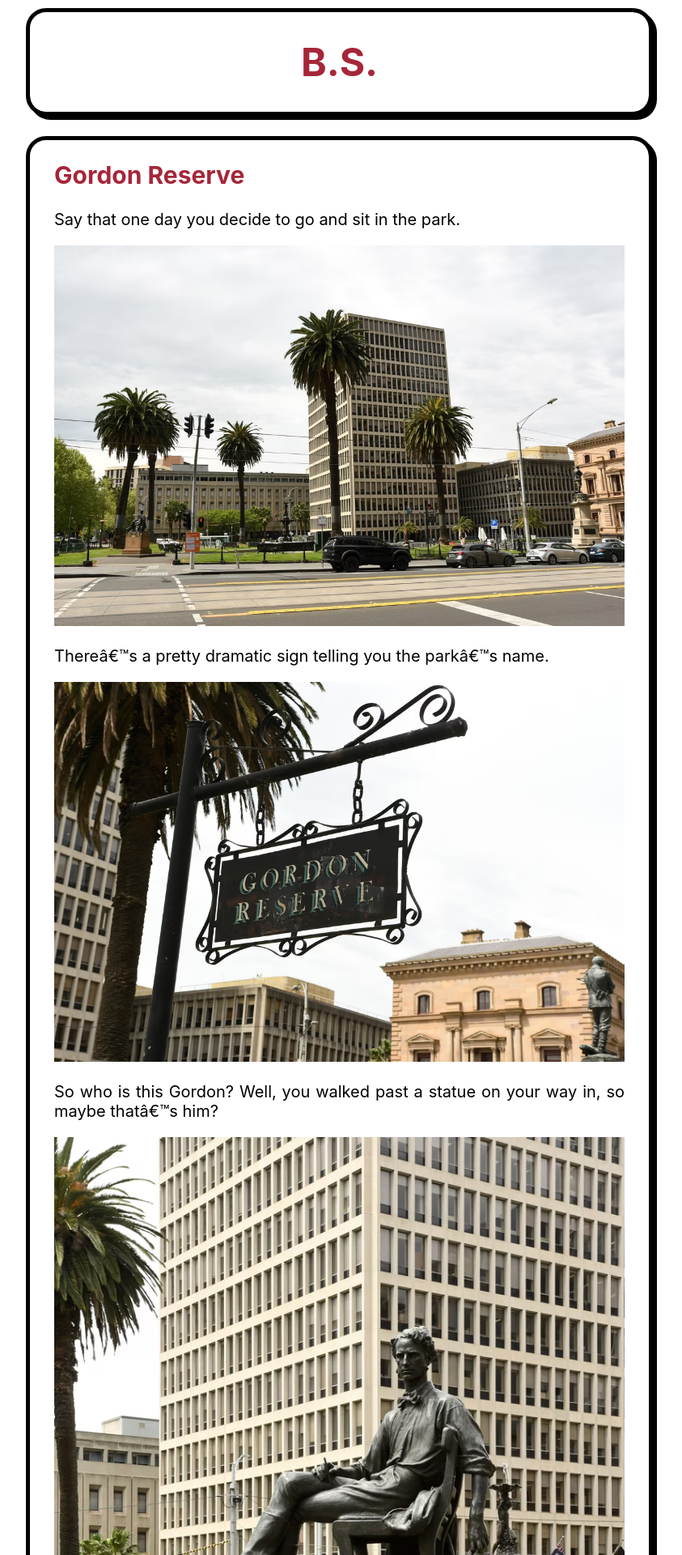
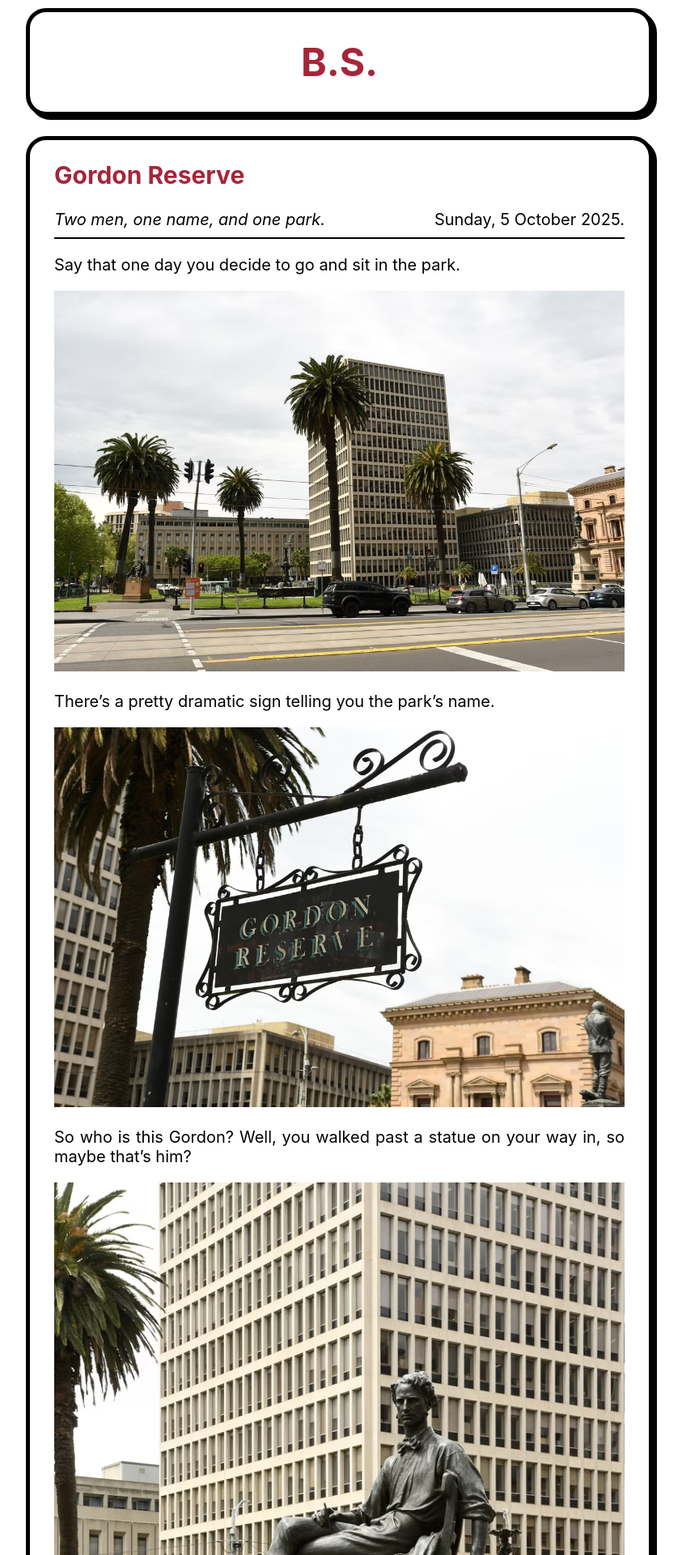
Before and after one commit to be-ess/be-ess.github.io, a Jekyll site: the page built from _posts/2025-10-05-gordon-reserve.md, in a window 1280 px wide. Shown: the top 1920 px of the page at 81% size, without its empty margins (218-1061 px from the left). Built offline with Jekyll 4.4.1, drawn with Linux system fonts in a browser that asks for light colours; some web fonts are replaced; some of the changed text lies outside the part shown.

Commit message:
Formatting changes, added post dates

```diff
--- a/_layouts/default.html
+++ b/_layouts/default.html
@@ -2,7 +2,6 @@
 <html lang="en">
     <head>
         <title>{{ page.title }}</title>
-        <link rel="stylesheet" href="https://indestructibletype.com/fonts/Jost.css" type="text/css" charset="utf-8" />
         <link rel="stylesheet" href="/style.css" />
     </head>
     <body class="grid">
--- a/_layouts/post.html
+++ b/_layouts/post.html
@@ -3,5 +3,14 @@
 ---
 <article class="card">
     <h1>{{ page.title }}</h1>
+
+    {% if page.pithy %}
+        <span class="pithy">{{ page.pithy }}</span>
+    {% else %}
+        &nbsp;
+    {% endif %}
+
+    <span class="date">{{ page.date | date: "%A, %e %B %Y."}}</span>
+    <hr>
     {{ content }}
 </article>
--- a/_posts/2025-10-05-gordon-reserve.md
+++ b/_posts/2025-10-05-gordon-reserve.md
@@ -1,6 +1,6 @@
 ---
 title: "Gordon Reserve"
-excerpt: "Two men, one name, and one park."
+pithy: "Two men, one name, and one park."
 ---
 
 Say that one day you decide to go and sit in the park.
--- a/index.html
+++ b/index.html
@@ -5,6 +5,10 @@
 {% for post in site.posts %}
     <a class="card" href="{{ post.url }}">
         <h2>{{ post.title }}</h2>
-        <p>{{ post.excerpt }}</p>
+        {% if post.pithy %}
+            <p>{{ post.pithy }}</p>
+        {% else %}
+            <p>{{ post.excerpt }}</p>
+        {% endif %}
     </a>
 {% endfor %}
--- a/style.css
+++ b/style.css
@@ -17,7 +17,7 @@
     font-size: 1.5rem;
 }
 
-p {
+article p {
     text-align: justify;
     hyphens: auto;
 }
@@ -77,3 +77,25 @@
         text-decoration: none;
     }
 }
+
+sup, sub {
+  vertical-align: baseline;
+  position: relative;
+  top: -0.4em;
+}
+
+sub {
+  top: 0.4em;
+}
+
+span.date {
+    float: right;
+}
+
+span.pithy {
+    font-style: italic;
+}
+
+hr {
+    border: 1px solid black;
+}
```
